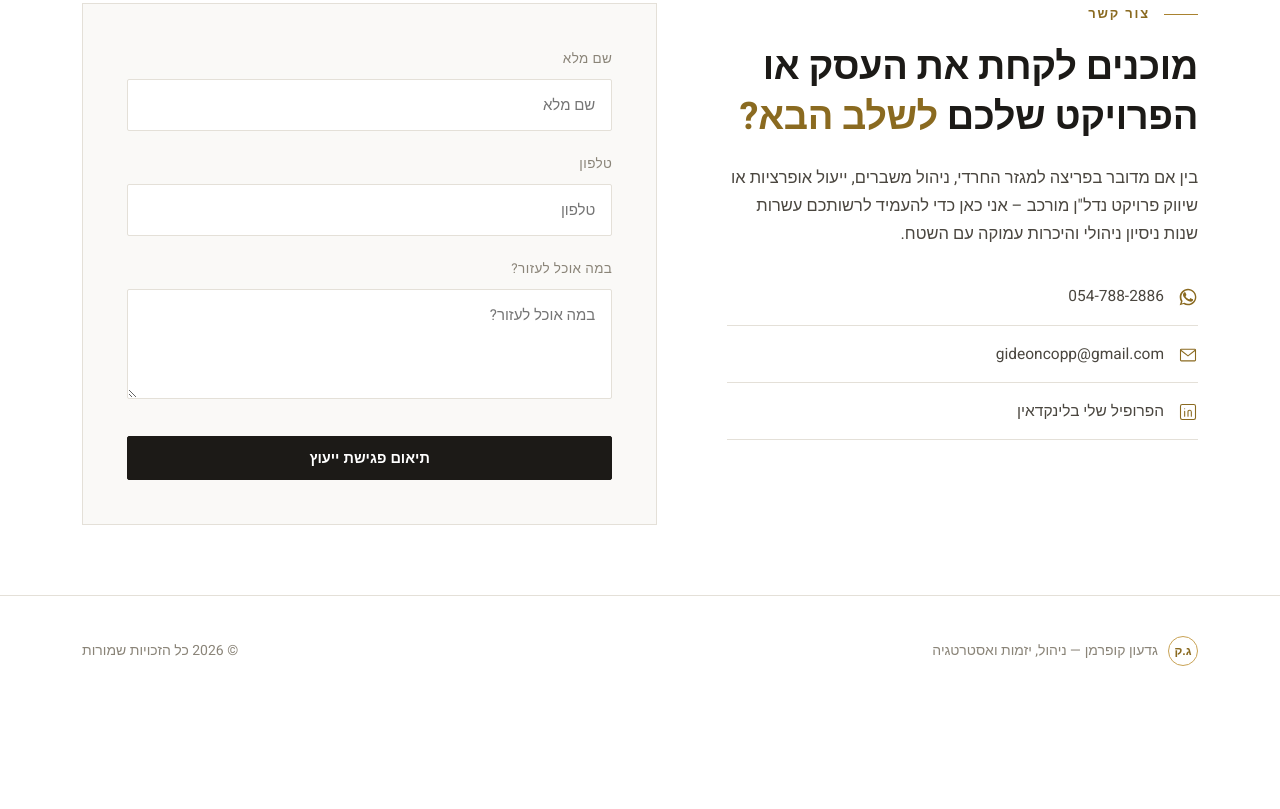
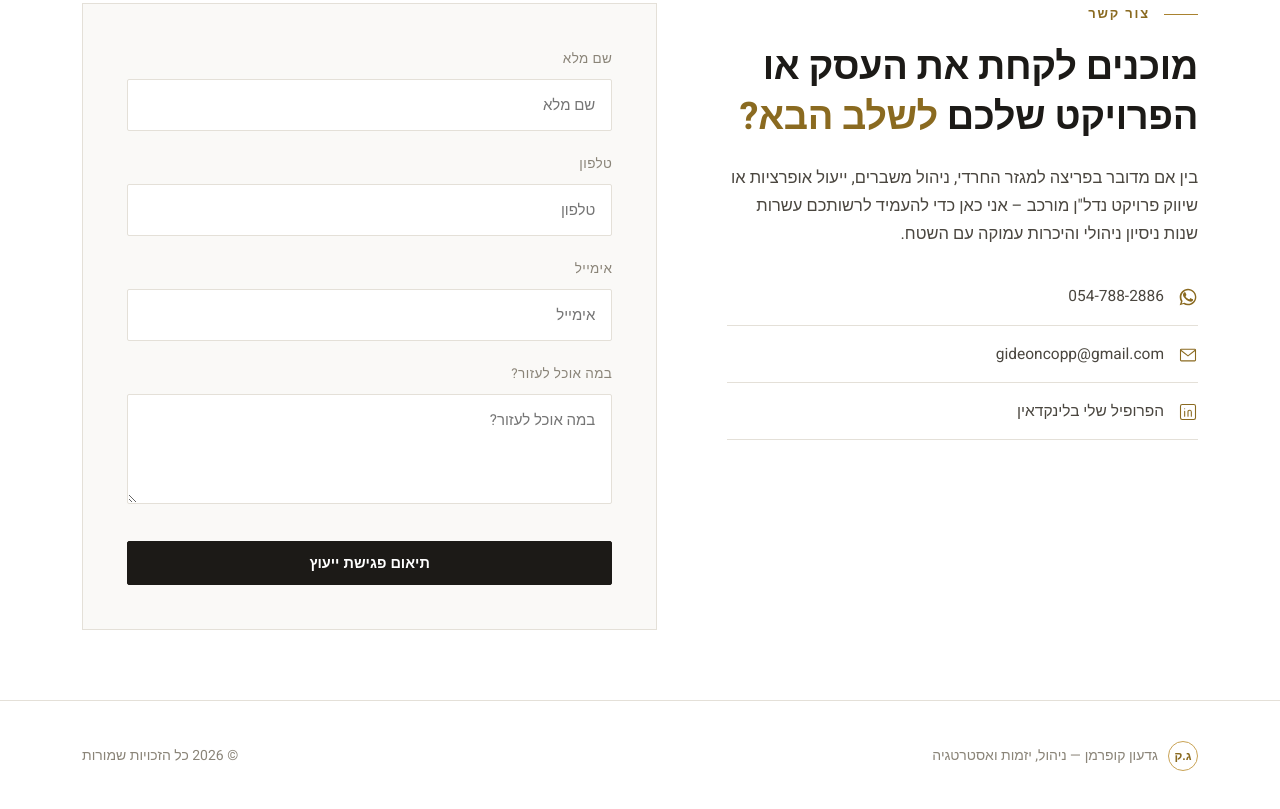
Before and after one commit to yoniys/Gideon-Cooperman2, a plain HTML site: page index.html in a window 1280 px wide. Shown: the part 6278-7087 px from the top of the page. Before the commit the page ends 6984 px from the top, so only its background shows below. Drawn offline with Linux system fonts and the light colour scheme.

Commit message:
Update index.html

```diff
--- a/index.html
+++ b/index.html
@@ -1030,6 +1030,10 @@
         <input id="fphone" name="phone" type="tel" placeholder="טלפון" required>
       </div>
       <div class="field">
+        <label for="femail">אימייל</label>
+        <input id="femail" name="email" type="email" placeholder="אימייל" dir="ltr" style="text-align:right;">
+      </div>
+      <div class="field">
         <label for="fmsg">במה אוכל לעזור?</label>
         <textarea id="fmsg" name="message" placeholder="במה אוכל לעזור?"></textarea>
       </div>
@@ -1055,6 +1059,8 @@
           body: JSON.stringify({
             'שם מלא': fd.get('name'),
             'טלפון': fd.get('phone'),
+          'אימייל': fd.get('email'),
+          _replyto: fd.get('email') || undefined,
             'הודעה': fd.get('message'),
             _subject: 'פנייה חדשה מהאתר',
             _captcha: false,
```
